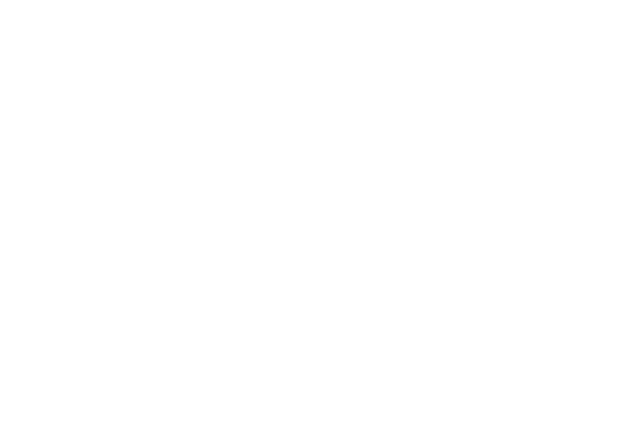
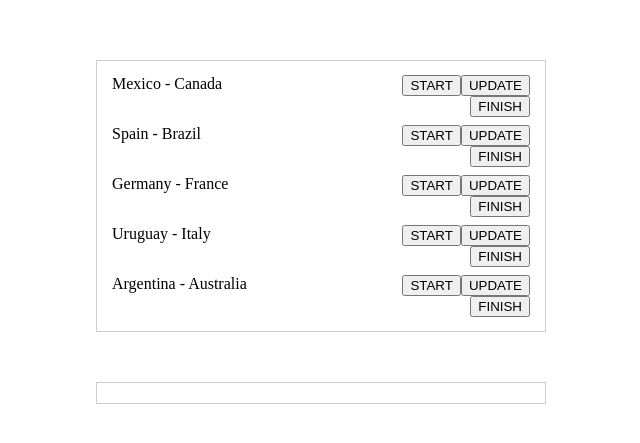
Before and after one commit to A-Cdeveloper/WC_ScoreBoard, a React (Create React App) app: page / in a window 1280 px wide. Shown: the part 143-586 px from the top of the page, without its empty margins (319-959 px from the left). Built offline with nearby package versions, Linux system fonts and the light colour scheme.

Commit message:
add basic layout, data, styles and helper function to format result

```diff
--- a/src/App.js
+++ b/src/App.js
@@ -1,5 +1,57 @@
+import { useState } from "react";
+import { matches } from "./data/data";
+
+import { formatResult } from "./utils/arrayFn";
+
 function App() {
-  return <div className="App"></div>;
+  const [liveGames, setLiveGames] = useState(matches);
+  const [finishGames, setFinishGames] = useState([]);
+  return (
+    <div className="board">
+      {/* live games */}
+      <div className="results">
+        {liveGames.map((game) => {
+          return (
+            <div className="singleMatch">
+              <div className="teams">
+                {game.teamHome} - {game.teamAway}
+              </div>
+
+              <div className="result">
+                {game.finalResult.length !== 0 &&
+                  formatResult(game.finalResult)}
+              </div>
+
+              <div className="action">
+                <button onClick={() => {}}>START</button>
+                <button onClick={() => {}}>UPDATE</button>
+                <button onClick={() => {}}>FINISH</button>
+              </div>
+            </div>
+          );
+        })}
+      </div>
+
+      {/* finished games */}
+
+      <div className="results">
+        {finishGames.map((game) => {
+          return (
+            <div className="singleMatch">
+              <div className="teams">
+                {game.teamHome} - {game.teamAway}
+              </div>
+
+              <div className="result">
+                {game.finalResult.length !== 0 &&
+                  formatResult(game.finalResult)}
+              </div>
+            </div>
+          );
+        })}
+      </div>
+    </div>
+  );
 }
 
 export default App;
--- /dev/null
+++ b/src/data/data.js
@@ -0,0 +1,67 @@
+export const matches = [
+  {
+    match_id: 1,
+    teamHome: "Mexico",
+    teamAway: "Canada",
+    finalResult: [],
+    resultChanges: [
+      [0, 1],
+      [1, 0],
+      [0, 1],
+      [1, 0],
+      [1, 0],
+      [1, 0],
+    ],
+  },
+  {
+    match_id: 2,
+    teamHome: "Spain",
+    teamAway: "Brazil",
+    finalResult: [],
+    resultChanges: [
+      [0, 1],
+      [0, 1],
+      [0, 1],
+      [0, 1],
+    ],
+  },
+  {
+    match_id: 3,
+    teamHome: "Germany",
+    teamAway: "France",
+    finalResult: [],
+    resultChanges: [
+      [0, 1],
+      [0, 1],
+      [0, 1],
+    ],
+  },
+  {
+    match_id: 4,
+    teamHome: "Uruguay",
+    teamAway: "Italy",
+    finalResult: [],
+    resultChanges: [
+      [0, 1],
+      [0, 1],
+      [0, 1],
+      [0, 1],
+      [1, 0],
+      [1, 0],
+      [0, 1],
+      [1, 0],
+      [1, 0],
+    ],
+  },
+  {
+    match_id: 5,
+    teamHome: "Argentina",
+    teamAway: "Australia",
+    finalResult: [],
+    resultChanges: [
+      [0, 1],
+      [0, 1],
+      [0, 1],
+    ],
+  },
+];
--- a/src/index.css
+++ b/src/index.css
@@ -1,13 +1,37 @@
 body {
   margin: 0;
-  font-family: -apple-system, BlinkMacSystemFont, 'Segoe UI', 'Roboto', 'Oxygen',
-    'Ubuntu', 'Cantarell', 'Fira Sans', 'Droid Sans', 'Helvetica Neue',
-    sans-serif;
-  -webkit-font-smoothing: antialiased;
-  -moz-osx-font-smoothing: grayscale;
+  padding: 0;
 }
 
-code {
-  font-family: source-code-pro, Menlo, Monaco, Consolas, 'Courier New',
-    monospace;
+.board{
+  width: 450px;
+  position: absolute;
+  left: 50%;
+  top: 50%;
+  transform:translate(-50%, -50%);
 }
+
+.results{
+  margin-bottom: 50px;
+  padding: 10px 15px;
+  border: 1px solid #ccc;
+}
+
+.singleMatch{
+  display: flex;
+  justify-content: space-between;
+  padding: 4px 0px;
+}
+
+.teams{
+  flex: 1;
+
+}
+.result, .action{
+  flex: 1;
+  font-weight: 600;
+  text-align: right;
+}
+.result.gameover{
+  color: red;
+}
--- /dev/null
+++ b/src/utils/arrayFn.js
@@ -0,0 +1,3 @@
+export const formatResult = (result) => {
+  return `${result[0]} : ${result[1]}`;
+};
```
Also changed, not shown: 1 other file (tests, documents, lock files or other folders).
